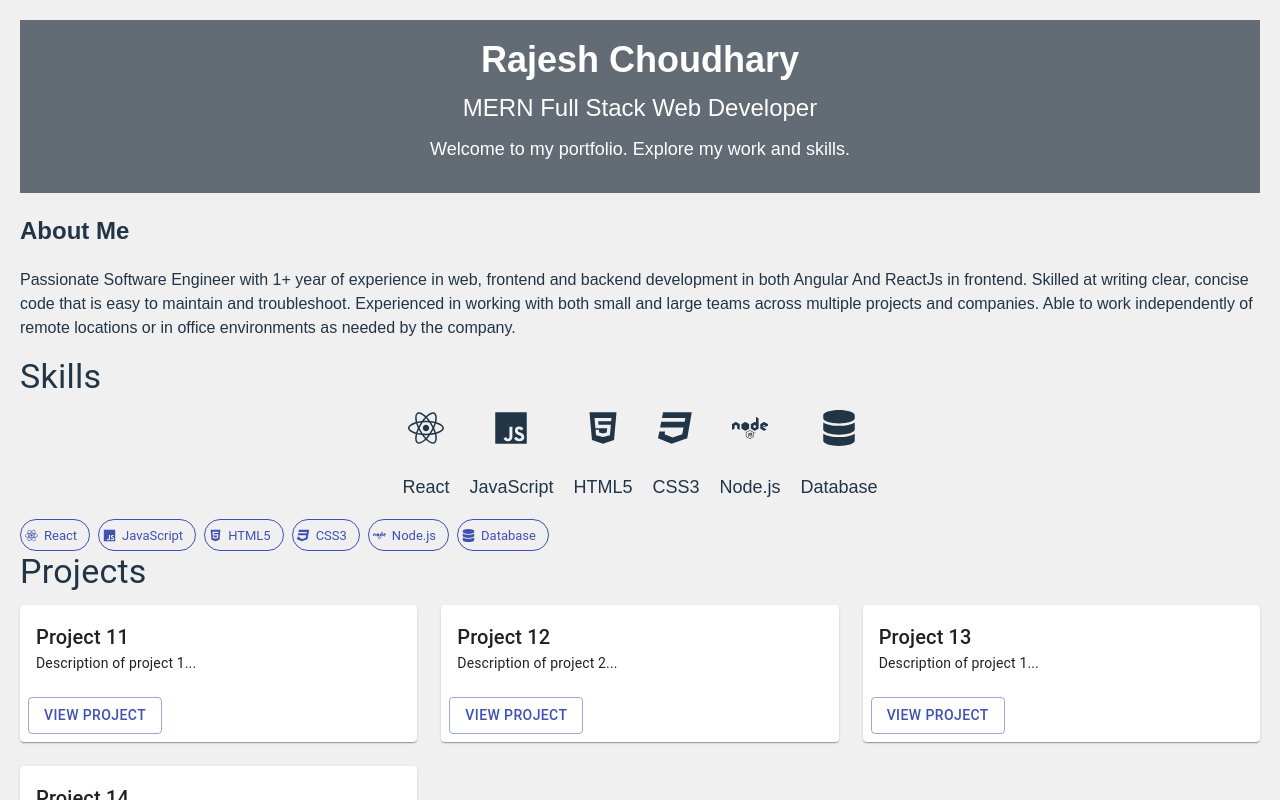
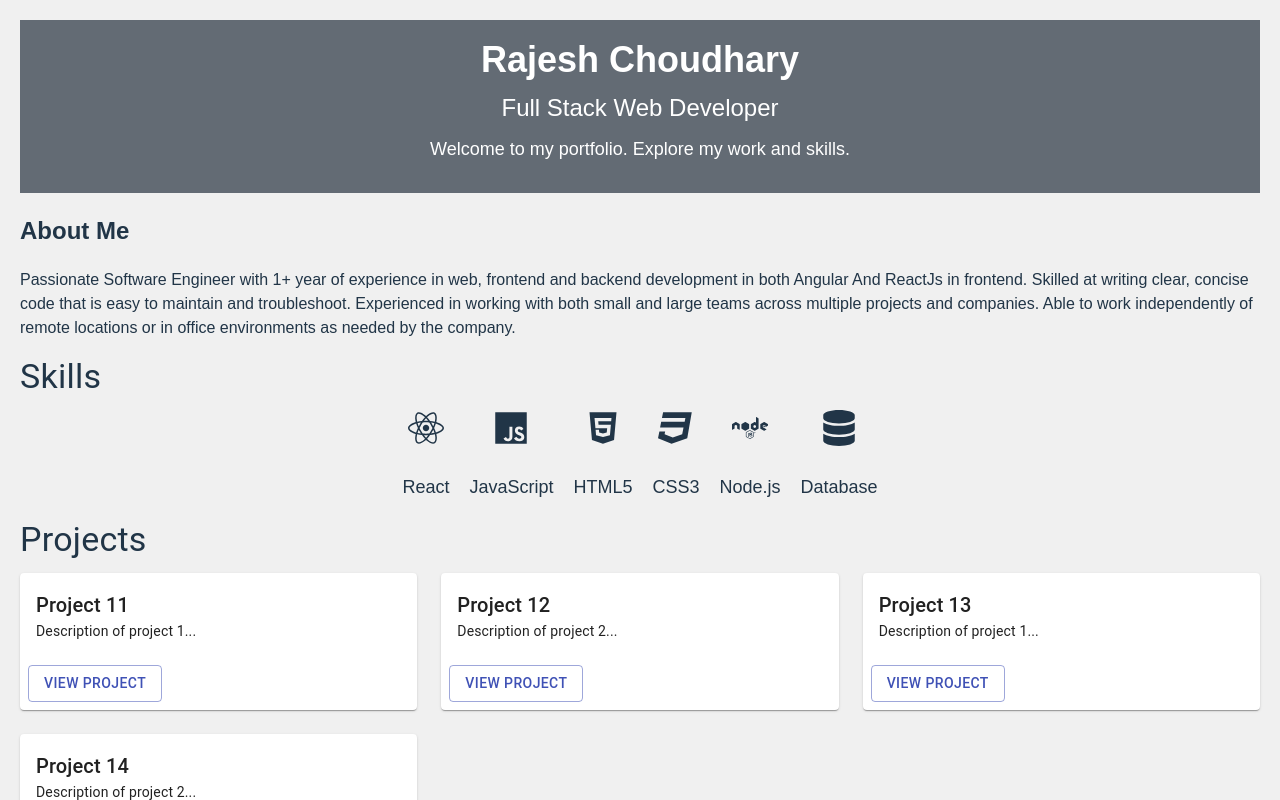
Before and after one commit to coding-At-GitHub/portfolio-web-typescript, a React (Vite) app: page / in a window 1280 px wide. Shown: the top 800 px of the page. Built offline with nearby package versions, Linux system fonts and the light colour scheme.

Commit message:
updated components

```diff
--- a/src/Components/home.jsx
+++ b/src/Components/home.jsx
@@ -1,8 +1,11 @@
 import React from 'react';
 import './combinedCss.css';
-import ProjectSection from './sections/ProjectSect';
+import HeaderSect from './sections/HeaderSect';
+import ProjectSectionTwo from './sections/ProjectTwoSect';
 import SkillSectTwo from './sections/SkillsSectTwo';
 import ColorInversionFooterOne from './Sample/FooterOne';
+import AboutMeSect from './sections/AboutMeSect';
+import EducationSect from './sections/EducationSect';
 
 
 function MainPage() {
@@ -10,33 +13,26 @@ function MainPage() {
   return (
     <div>
       <div className='container' >
-        <header className="header" >
-          <div className="header-content">
-            <h1 className="header-title">Rajesh Choudhary</h1>
-            <p className="header-subtitle">MERN Full Stack Web Developer</p>
-            <p className="header-description">Welcome to my portfolio. Explore my work and skills.</p>
-          </div>
-        </header>
-
-        <section></section>
+        <section>
+          <HeaderSect />
+        </section>
 
         <section >
-          <h2>About Me</h2>
-          <p>
-            Passionate Software Engineer with 1+ year of experience in web, frontend and backend development in both Angular And ReactJs in
-            frontend. Skilled at writing clear, concise code that is easy to maintain and troubleshoot. Experienced in working with both small and
-            large teams across multiple projects and companies. Able to work independently of remote locations or in office environments as
-            needed by the company.
-          </p>
-
+          <AboutMeSect />
         </section>
 
         <section>
           <SkillSectTwo />
         </section>
+
         <section>
-          <ProjectSection />
+          <ProjectSectionTwo />
         </section>
+
+        <section >
+          <EducationSect />
+        </section>
+
         <section>
           <ColorInversionFooterOne />
         </section>
--- /dev/null
+++ b/src/Components/sections/AboutMeSect.jsx
@@ -0,0 +1,18 @@
+import React from 'react';
+import './../CombinedCss.css';
+
+function AboutMeSect() {
+  return (
+    <div>
+       <h2>About Me</h2>
+          <p>
+            Passionate Software Engineer with 1+ year of experience in web, frontend and backend development in both Angular And ReactJs in
+            frontend. Skilled at writing clear, concise code that is easy to maintain and troubleshoot. Experienced in working with both small and
+            large teams across multiple projects and companies. Able to work independently of remote locations or in office environments as
+            needed by the company.
+          </p>
+    </div>
+  )
+}
+
+export default AboutMeSect;
--- /dev/null
+++ b/src/Components/sections/EducationSect.jsx
@@ -0,0 +1,12 @@
+import React from 'react';
+import './../CombinedCss.css';
+
+function EducationSect() {
+  return (
+    <div>
+
+    </div>
+  )
+}
+
+export default EducationSect;
--- /dev/null
+++ b/src/Components/sections/HeaderSect.jsx
@@ -0,0 +1,17 @@
+import React from 'react'
+import './../CombinedCss.css';
+function HeaderSect() {
+  return (
+    <div>
+       <header className="header" >
+          <div className="header-content">
+            <h1 className="header-title">Rajesh Choudhary</h1>
+            <p className="header-subtitle">Full Stack Web Developer</p>
+            <p className="header-description">Welcome to my portfolio. Explore my work and skills.</p>
+          </div>
+        </header>
+    </div>
+  )
+}
+
+export default HeaderSect;
--- a/src/Components/sections/SkillsSectTwo.jsx
+++ b/src/Components/sections/SkillsSectTwo.jsx
@@ -27,7 +27,7 @@ const SkillSectTwo = () => {
                 </div>
               ))}
             </div>
-            <Grid container spacing={1}>
+            {/* <Grid container spacing={1}>
                 {skills.map((skill, index) => (
                     <Grid item key={index}>
                         <Chip
@@ -38,7 +38,7 @@ const SkillSectTwo = () => {
                         />
                     </Grid>
                 ))}
-            </Grid>
+            </Grid> */}
         </div>
     );
 };
```
